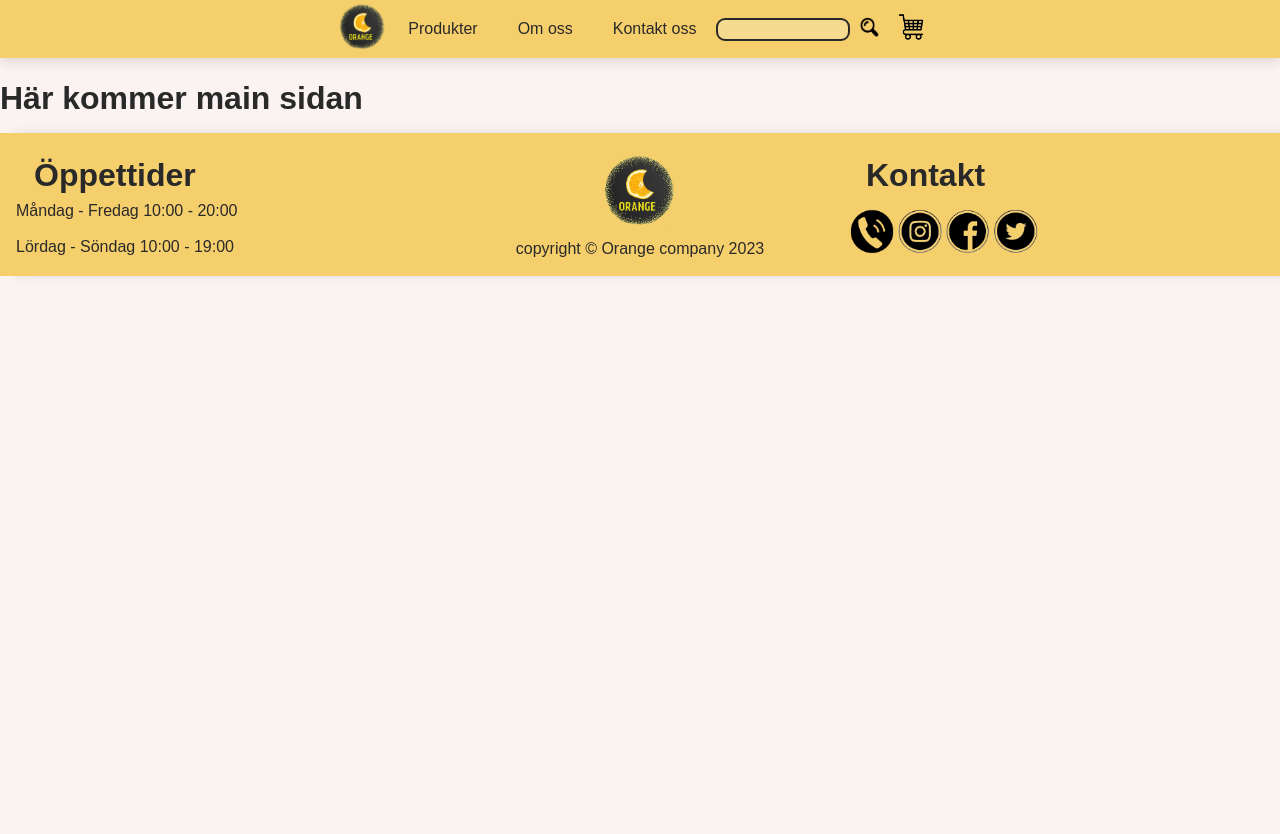
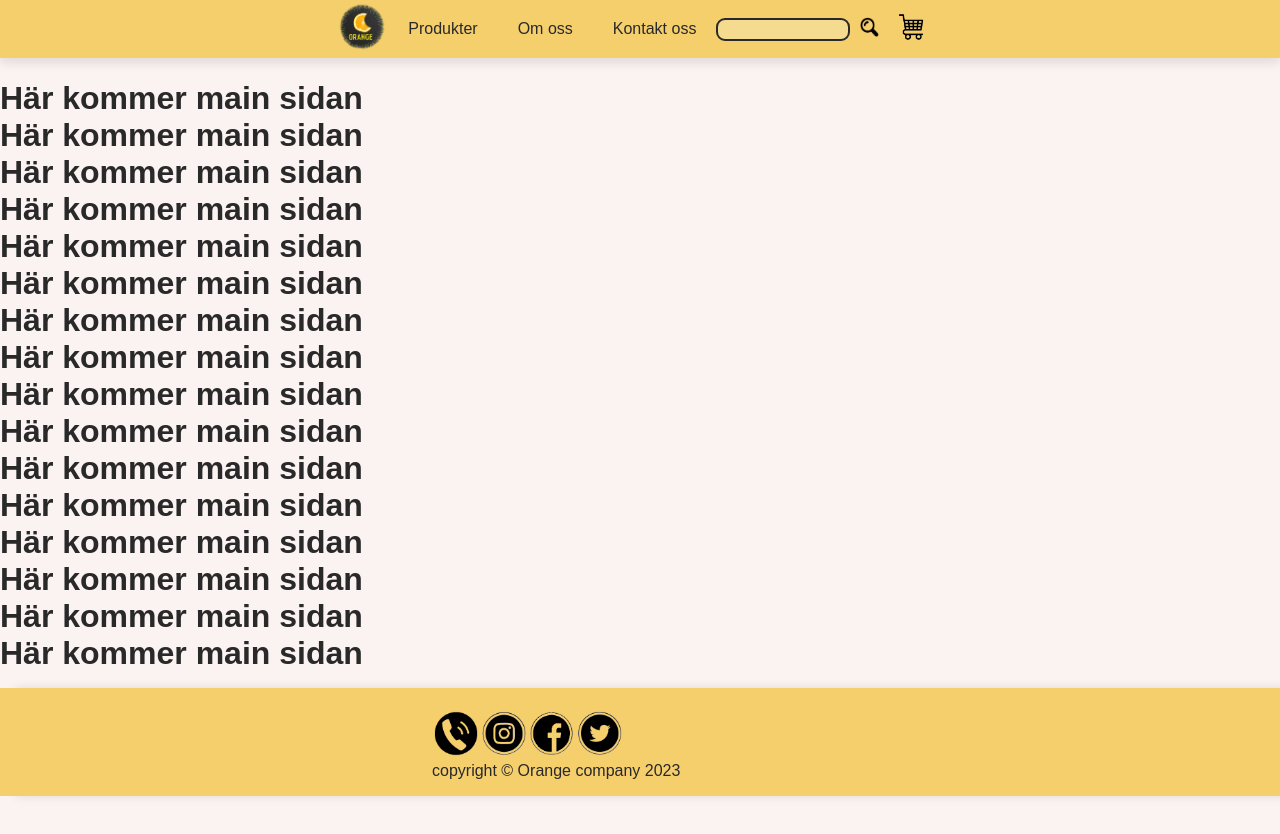
Before and after one commit to mziaalekozai/Grupparbete, a plain HTML site: page index.html in a window 1280 px wide. Drawn offline with Linux system fonts and the light colour scheme.

Commit message:
togbort address och kontakt

```diff
--- a/index.html
+++ b/index.html
@@ -45,11 +45,26 @@
 	<main>
 
 		<h1>Här kommer main sidan</h1>
+		<h1>Här kommer main sidan</h1>
+		<h1>Här kommer main sidan</h1>
+		<h1>Här kommer main sidan</h1>
+		<h1>Här kommer main sidan</h1>
+		<h1>Här kommer main sidan</h1>
+		<h1>Här kommer main sidan</h1>
+		<h1>Här kommer main sidan</h1>
+		<h1>Här kommer main sidan</h1>
+		<h1>Här kommer main sidan</h1>
+		<h1>Här kommer main sidan</h1>
+		<h1>Här kommer main sidan</h1>
+		<h1>Här kommer main sidan</h1>
+		<h1>Här kommer main sidan</h1>
+		<h1>Här kommer main sidan</h1>
+		<h1>Här kommer main sidan</h1>
 
 	</main>
 	<!-- Footer -->
 	<footer>
-		<div class="tid">
+		<!-- <div class="tid">
 			<h1>Öppettider</h1>
 			<p>
 				Måndag - Fredag
@@ -60,19 +75,18 @@
 				Lördag - Söndag
 				10:00 - 19:00
 			</p>
-		</div>
+		</div> -->
 		<div class="logo">
-			<a href="#"><img class="logo-pic" src="/bilder/Logo.png" alt="footer-logo"></a>
-			<p>copyright &copy; Orange company 2023</p>
+			<!-- <a href="#"><img class="logo-pic" src="/bilder/Logo.png" alt="footer-logo"></a> -->
 		</div>
 		<div class="kontakt">
-			<h1>Kontakt</h1>
 			<div class="icons">
 				<a href="/sidor/kontakt-oss.html"><img src="/bilder/Phone.png" alt="phone"></a>
 				<a href="/sidor/kontakt-oss.html"><img src="/bilder/instagram.png" alt="instagram"></a>
 				<a href="/sidor/kontakt-oss.html"><img src="/bilder/facebook.png" alt="facebook"></a>
 				<a href="/sidor/kontakt-oss.html"><img src="/bilder/twitter.png" alt="twitter"></a>
 			</div>
+			<p>copyright &copy; Orange company 2023</p>
 		</div>
 	</footer>
 </body>
```
